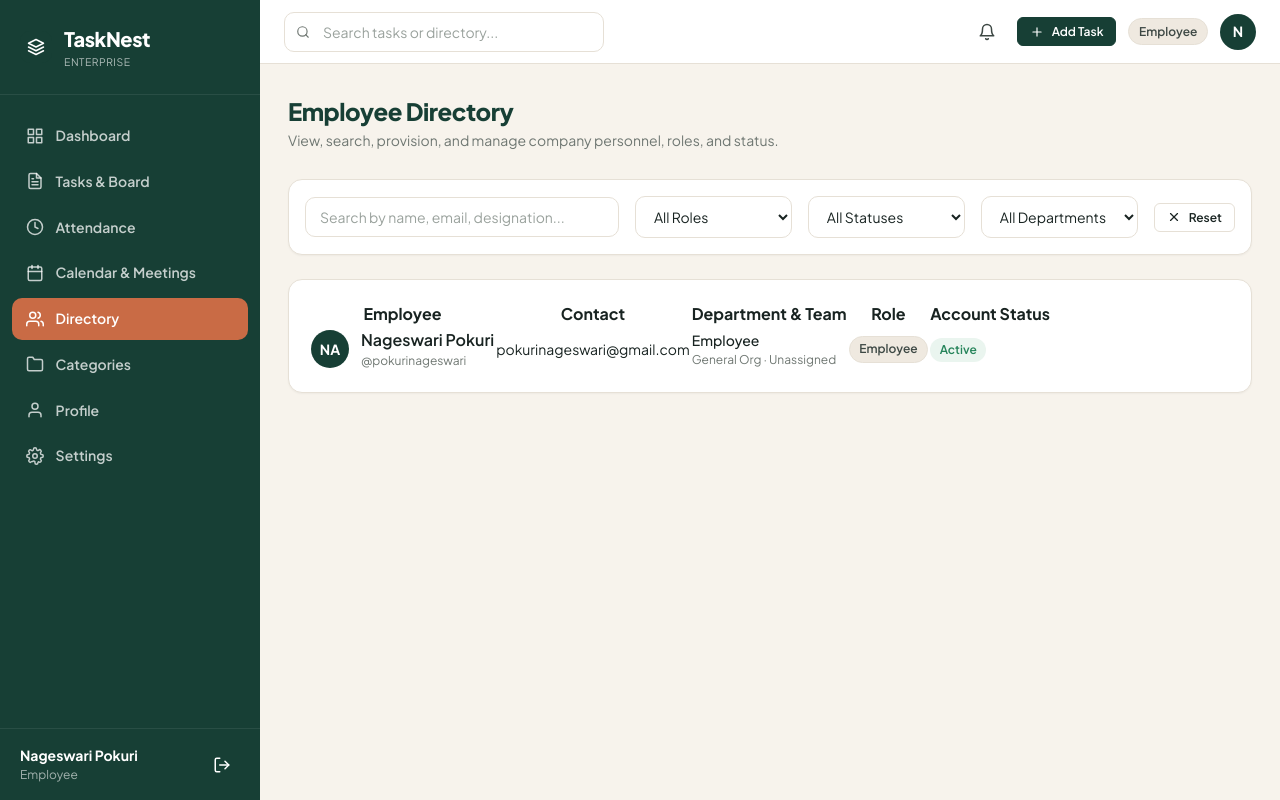
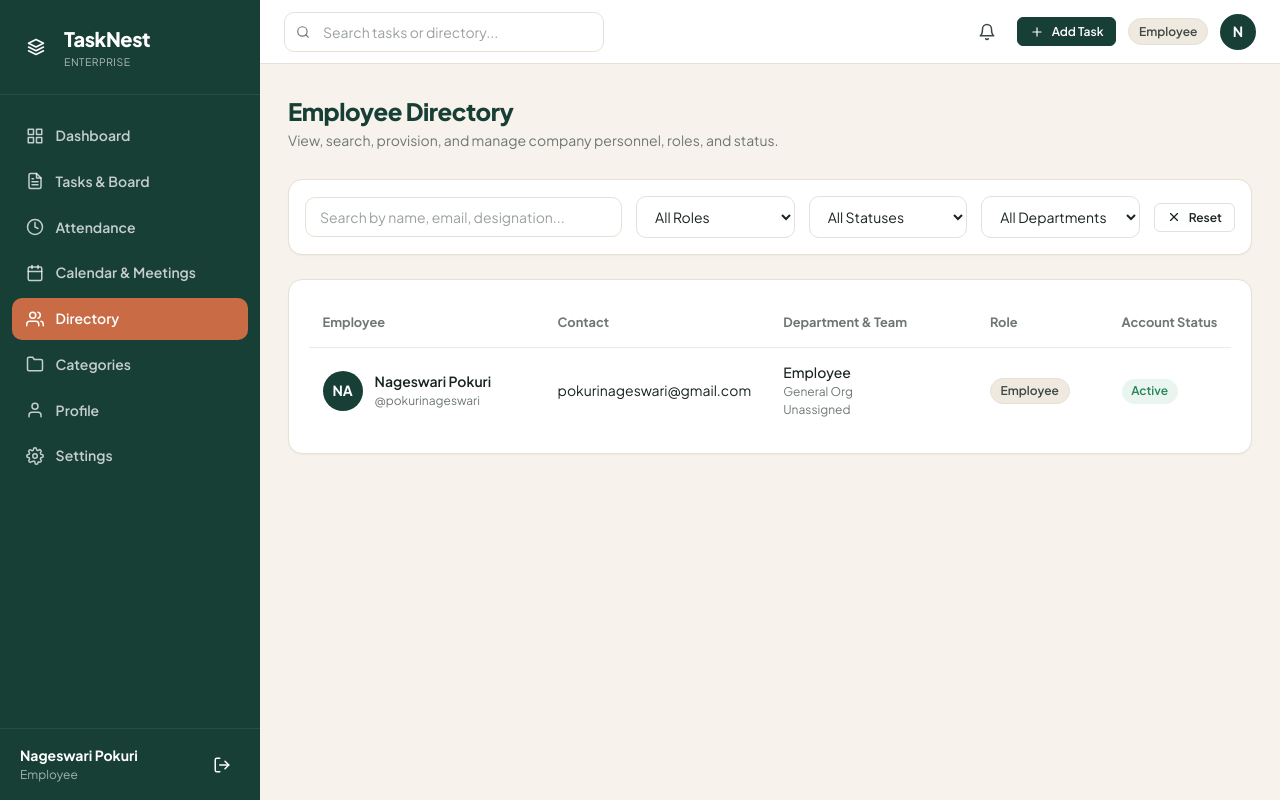
Before and after one commit to kondapatirahul/Task-Manager-Web-App, a Flask app: page /employees in a window 1280 px wide. Run offline with Flask 3, Linux system fonts and the light colour scheme; a user stored in the database is signed in; data comes from the database, SQL or seed files in the repository; both versions use the stored data as it was after the commit; data that the repository does not hold is empty.

Commit message:
Adjust UI alignments

```diff
--- a/static/css/style.css
+++ b/static/css/style.css
@@ -1561,3 +1561,173 @@ textarea.form-control {
 .attendance-timesheet-table td { border-top: 1px solid var(--color-border-subtle); }
 .attendance-timesheet-table th:last-child,
 .attendance-timesheet-table td:last-child { min-width: 220px; white-space: normal; }
+
+/* Employee directory: stable columns with scroll on narrow screens. */
+.employee-filters-card {
+  padding: 1rem;
+  margin-bottom: 1.5rem;
+}
+.employee-filters {
+  display: grid;
+  grid-template-columns: minmax(240px, 2fr) repeat(3, minmax(145px, 1fr)) auto;
+  align-items: center;
+  gap: 0.875rem;
+}
+.employee-filters .form-control {
+  min-width: 0;
+  margin-bottom: 0;
+}
+.employee-search {
+  grid-column: span 1;
+}
+.employee-filter-reset {
+  white-space: nowrap;
+}
+.employee-table-card {
+  padding: 1.25rem;
+}
+.employee-table-scroll {
+  width: 100%;
+  overflow-x: auto;
+}
+.employee-table {
+  width: 100%;
+  min-width: 1060px;
+  table-layout: fixed;
+  border-collapse: collapse;
+}
+.employee-table:not(.employee-table-manage) {
+  min-width: 940px;
+}
+.employee-table .employee-col-person { width: 23%; }
+.employee-table .employee-col-contact { width: 23%; }
+.employee-table .employee-col-department { width: 20%; }
+.employee-table .employee-col-role { width: 12%; }
+.employee-table .employee-col-status { width: 12%; }
+.employee-table .employee-col-actions { width: 10%; }
+.employee-table:not(.employee-table-manage) .employee-col-person { width: 25%; }
+.employee-table:not(.employee-table-manage) .employee-col-contact { width: 24%; }
+.employee-table:not(.employee-table-manage) .employee-col-department { width: 22%; }
+.employee-table:not(.employee-table-manage) .employee-col-role { width: 14%; }
+.employee-table:not(.employee-table-manage) .employee-col-status { width: 15%; }
+.employee-table th,
+.employee-table td {
+  padding: 0.9rem 0.85rem;
+  text-align: left;
+  vertical-align: middle;
+}
+.employee-table th {
+  color: var(--color-muted);
+  font-size: 0.8rem;
+  font-weight: 700;
+  line-height: 1.4;
+  white-space: normal;
+}
+.employee-table td {
+  border-top: 1px solid var(--color-border-subtle);
+}
+.employee-person-cell,
+.employee-contact-cell,
+.employee-department-cell {
+  min-width: 0;
+}
+.employee-person {
+  display: flex;
+  min-width: 0;
+  align-items: center;
+  gap: 0.75rem;
+}
+.employee-avatar {
+  display: flex;
+  width: 2.5rem;
+  height: 2.5rem;
+  flex: 0 0 2.5rem;
+  align-items: center;
+  justify-content: center;
+  border-radius: 50%;
+  background-color: var(--color-primary);
+  color: #fff;
+  font-size: var(--font-size-sm);
+  font-weight: 700;
+}
+.employee-person-details {
+  min-width: 0;
+}
+.employee-name,
+.employee-username,
+.employee-email,
+.employee-phone,
+.employee-designation,
+.employee-department,
+.employee-team {
+  overflow: hidden;
+  text-overflow: ellipsis;
+}
+.employee-name {
+  color: var(--color-text);
+  font-size: var(--font-size-sm);
+  font-weight: 600;
+  white-space: nowrap;
+}
+.employee-username,
+.employee-phone,
+.employee-department,
+.employee-team {
+  color: var(--color-muted);
+  font-size: var(--font-size-xs);
+}
+.employee-username,
+.employee-email {
+  white-space: nowrap;
+}
+.employee-email {
+  font-size: var(--font-size-sm);
+}
+.employee-designation {
+  font-size: var(--font-size-sm);
+  font-weight: 500;
+  white-space: nowrap;
+}
+.employee-role-cell,
+.employee-status-cell {
+  white-space: nowrap;
+}
+.employee-table .employee-actions-heading,
+.employee-table .employee-actions-cell {
+  text-align: right;
+}
+.employee-actions-cell .btn {
+  white-space: nowrap;
+}
+.employee-table-message {
+  padding: 2.5rem !important;
+  color: var(--color-muted);
+  text-align: center !important;
+}
+.employee-table-error {
+  color: var(--color-danger);
+}
+
+@media (max-width: 1100px) {
+  .employee-filters {
+    grid-template-columns: repeat(2, minmax(0, 1fr));
+  }
+  .employee-search {
+    grid-column: 1 / -1;
+  }
+  .employee-filter-reset {
+    justify-self: start;
+  }
+}
+
+@media (max-width: 560px) {
+  .employee-filters {
+    grid-template-columns: minmax(0, 1fr);
+  }
+  .employee-search {
+    grid-column: auto;
+  }
+  .employee-table-card {
+    padding: 0.875rem;
+  }
+}
--- a/templates/employees.html
+++ b/templates/employees.html
@@ -1,6 +1,8 @@
 {% extends "_app_layout.html" %}
 
 {% block title %}Employee Directory — TaskNest Enterprise{% endblock %}
+
+{% set can_manage_employees = current_user.role in ['super_admin', 'admin_hr'] %}
 
 {% block app_content %}
 <div class="page-intro" style="display: flex; justify-content: space-between; align-items: center; flex-wrap: wrap; gap: 1rem;">
@@ -8,7 +10,7 @@
     <h1 class="page-title">Employee Directory</h1>
     <p class="page-subtitle">View, search, provision, and manage company personnel, roles, and status.</p>
   </div>
-  {% if current_user.role in ['super_admin', 'admin_hr'] %}
+  {% if can_manage_employees %}
   <button id="open-provision-btn" class="btn btn-primary">
     <svg class="icon icon-sm" viewBox="0 0 24 24"><path d="M16 21v-2a4 4 0 0 0-4-4H5a4 4 0 0 0-4 4v2"></path><circle cx="8.5" cy="7" r="4"></circle><line x1="20" y1="8" x2="20" y2="14"></line><line x1="23" y1="11" x2="17" y2="11"></line></svg>
     <span>Provision Employee</span>
@@ -17,33 +19,25 @@
 </div>
 
 <!-- Filters Bar -->
-<div class="card" style="padding: 1rem; margin-bottom: 1.5rem;">
-  <div style="display: flex; gap: 1rem; flex-wrap: wrap; align-items: center;">
-    <div style="flex: 2; min-width: 220px; position: relative;">
-      <input type="search" id="emp-search" class="form-control" placeholder="Search by name, email, designation..." style="margin-bottom: 0;">
-    </div>
-    <div style="flex: 1; min-width: 140px;">
-      <select id="emp-filter-role" class="form-control" style="margin-bottom: 0;">
+<div class="card employee-filters-card">
+  <div class="employee-filters">
+    <input type="search" id="emp-search" class="form-control employee-search" placeholder="Search by name, email, designation..." aria-label="Search employees">
+    <select id="emp-filter-role" class="form-control" aria-label="Filter by role">
       <option value="">All Roles</option>
       <option value="super_admin">Super Admin</option>
       <option value="admin_hr">Admin / HR</option>
       <option value="team_lead">Team Lead</option>
       <option value="employee">Employee</option>
     </select>
-    </div>
-    <div style="flex: 1; min-width: 140px;">
-      <select id="emp-filter-status" class="form-control" style="margin-bottom: 0;">
+    <select id="emp-filter-status" class="form-control" aria-label="Filter by account status">
       <option value="">All Statuses</option>
       <option value="active">Active Only</option>
       <option value="inactive">Deactivated Only</option>
     </select>
-    </div>
-    <div style="flex: 1; min-width: 150px;">
-      <select id="emp-filter-dept" class="form-control" style="margin-bottom: 0;">
+    <select id="emp-filter-dept" class="form-control" aria-label="Filter by department">
       <option value="">All Departments</option>
     </select>
-    </div>
-    <button id="emp-filter-reset" class="btn btn-secondary btn-sm" title="Reset Filters">
+    <button id="emp-filter-reset" class="btn btn-secondary btn-sm employee-filter-reset" title="Reset Filters">
       <svg class="icon icon-sm" viewBox="0 0 24 24"><line x1="18" y1="6" x2="6" y2="18"></line><line x1="6" y1="6" x2="18" y2="18"></line></svg>
       <span>Reset</span>
     </button>
@@ -51,9 +45,25 @@
 </div>
 
 <!-- Employee List Card / Table -->
-<div class="card" style="padding: 1.25rem;">
-  <div style="overflow-x: auto;">
-    <table class="table" id="emp-table">
+<div class="card employee-table-card">
+  <div class="employee-table-scroll">
+    <table class="table employee-table {% if can_manage_employees %}employee-table-manage{% endif %}" id="emp-table">
+    <colgroup>
+      {% if can_manage_employees %}
+      <col class="employee-col-person">
+      <col class="employee-col-contact">
+      <col class="employee-col-department">
+      <col class="employee-col-role">
+      <col class="employee-col-status">
+      <col class="employee-col-actions">
+      {% else %}
+      <col class="employee-col-person">
+      <col class="employee-col-contact">
+      <col class="employee-col-department">
+      <col class="employee-col-role">
+      <col class="employee-col-status">
+      {% endif %}
+    </colgroup>
     <thead>
       <tr>
         <th>Employee</th>
@@ -61,14 +71,14 @@
         <th>Department & Team</th>
         <th>Role</th>
         <th>Account Status</th>
-          {% if current_user.role in ['super_admin', 'admin_hr'] %}
-          <th style="text-align: right;">Actions</th>
+        {% if can_manage_employees %}
+        <th class="employee-actions-heading">Actions</th>
         {% endif %}
       </tr>
     </thead>
     <tbody id="emp-tbody">
       <tr>
-          <td colspan="6" style="text-align: center; padding: 2.5rem; color: var(--color-muted);">
+        <td colspan="{{ 6 if can_manage_employees else 5 }}" class="employee-table-message">
           Loading directory...
         </td>
         </tr>
@@ -78,7 +88,7 @@
 </div>
 
 <!-- Provision Employee Modal -->
-{% if current_user.role in ['super_admin', 'admin_hr'] %}
+{% if can_manage_employees %}
 <div class="modal-overlay" id="provision-modal" role="dialog" aria-modal="true" aria-labelledby="provision-title">
   <div class="modal-card" style="max-width: 600px;">
     <div class="modal-header">
@@ -177,6 +187,13 @@ document.addEventListener('DOMContentLoaded', () => {
   let teams = [];
 
   const csrfToken = document.querySelector('meta[name="csrf-token"]')?.content || '';
+  const escapeHtml = value => String(value ?? '').replace(/[&<>"']/g, character => ({
+    '&': '&amp;',
+    '<': '&lt;',
+    '>': '&gt;',
+    '"': '&quot;',
+    "'": '&#39;'
+  })[character]);
 
   // Modal helpers
   function openModal(modal) {
@@ -200,8 +217,8 @@ document.addEventListener('DOMContentLoaded', () => {
   async function loadOrgMetadata() {
     try {
       const [deptRes, teamRes] = await Promise.all([
-        fetch('/api/departments'),
-        fetch('/api/teams')
+        fetch('/api/organization/departments'),
+        fetch('/api/organization/teams')
       ]);
       if (deptRes.ok) {
         const json = await deptRes.json();
@@ -254,7 +271,7 @@ document.addEventListener('DOMContentLoaded', () => {
       if (employees.length === 0) {
         empTable.innerHTML = `
           <tr>
-            <td colspan="6" style="text-align: center; padding: 2.5rem; color: var(--color-muted);">
+            <td colspan="{{ 6 if can_manage_employees else 5 }}" class="employee-table-message">
               No employees matched the current filters.
             </td>
           </tr>
@@ -263,7 +280,8 @@ document.addEventListener('DOMContentLoaded', () => {
       }
 
       empTable.innerHTML = employees.map(emp => {
-        const initials = (emp.full_name || emp.username).substring(0, 2).toUpperCase();
+        const name = emp.full_name || emp.username;
+        const initials = escapeHtml(name.substring(0, 2).toUpperCase());
         const roleLabels = {
           'super_admin': 'Super Admin',
           'admin_hr': 'Admin / HR',
@@ -271,38 +289,42 @@ document.addEventListener('DOMContentLoaded', () => {
           'employee': 'Employee'
         };
         const roleLabel = roleLabels[emp.role] || emp.role;
+        const teamName = (emp.team_id && teams.find(team => Number(team.id) === Number(emp.team_id))?.name)
+          || emp.team_name
+          || 'Unassigned';
         const statusBadge = emp.account_active
           ? '<span class="badge badge-completed">Active</span>'
           : '<span class="badge badge-overdue">Deactivated</span>';
 
         return `
           <tr>
-            <td>
-              <div style="display: flex; align-items: center; gap: 0.75rem;">
-                <div style="width: 38px; height: 38px; border-radius: 50%; background-color: var(--color-primary); color: #fff; display: flex; align-items: center; justify-content: center; font-weight: 700; font-size: var(--font-size-sm);">
+            <td class="employee-person-cell">
+              <div class="employee-person">
+                <div class="employee-avatar">
                   ${initials}
                 </div>
-                <div>
-                  <div style="font-weight: 600; color: var(--color-text);">${emp.full_name || emp.username}</div>
-                  <div style="font-size: var(--font-size-xs); color: var(--color-muted);">@${emp.username}</div>
+                <div class="employee-person-details">
+                  <div class="employee-name" title="${escapeHtml(name)}">${escapeHtml(name)}</div>
+                  <div class="employee-username" title="@${escapeHtml(emp.username)}">@${escapeHtml(emp.username)}</div>
                 </div>
               </div>
             </td>
-            <td>
-              <div style="font-size: var(--font-size-sm);">${emp.email}</div>
-              ${emp.phone ? `<div style="font-size: var(--font-size-xs); color: var(--color-muted);">${emp.phone}</div>` : ''}
+            <td class="employee-contact-cell">
+              <div class="employee-email" title="${escapeHtml(emp.email)}" aria-label="${escapeHtml(emp.email)}">${escapeHtml(emp.email)}</div>
+              ${emp.phone ? `<div class="employee-phone" title="${escapeHtml(emp.phone)}">${escapeHtml(emp.phone)}</div>` : ''}
             </td>
-            <td>
-              <div style="font-weight: 500; font-size: var(--font-size-sm);">${emp.designation || 'Staff'}</div>
-              <div style="font-size: var(--font-size-xs); color: var(--color-muted);">${emp.department_name || 'General Org'} · ${emp.team_name || 'Unassigned'}</div>
+            <td class="employee-department-cell">
+              <div class="employee-designation" title="${escapeHtml(emp.designation || 'Staff')}">${escapeHtml(emp.designation || 'Staff')}</div>
+              <div class="employee-department" title="${escapeHtml(emp.department_name || 'General Org')}">${escapeHtml(emp.department_name || 'General Org')}</div>
+              <div class="employee-team" title="${escapeHtml(teamName)}">${escapeHtml(teamName)}</div>
             </td>
-            <td>
-              <span class="badge badge-${emp.role}">${roleLabel}</span>
+            <td class="employee-role-cell">
+              <span class="badge badge-${escapeHtml(emp.role)}">${escapeHtml(roleLabel)}</span>
             </td>
-            <td>${statusBadge}</td>
-            {% if current_user.role in ['super_admin', 'admin_hr'] %}
-            <td style="text-align: right;">
-              <button class="btn btn-ghost btn-sm toggle-status-btn" data-id="${emp.id}" data-active="${emp.account_active}">
+            <td class="employee-status-cell">${statusBadge}</td>
+            {% if can_manage_employees %}
+            <td class="employee-actions-cell">
+              <button class="btn btn-ghost btn-sm toggle-status-btn" data-id="${escapeHtml(emp.id)}" data-active="${emp.account_active}">
                 ${emp.account_active ? 'Deactivate' : 'Activate'}
               </button>
             </td>
@@ -343,8 +365,8 @@ document.addEventListener('DOMContentLoaded', () => {
     } catch (err) {
       empTable.innerHTML = `
         <tr>
-          <td colspan="6" style="text-align: center; padding: 2.5rem; color: var(--color-danger);">
-            ${err.message}
+          <td colspan="{{ 6 if can_manage_employees else 5 }}" class="employee-table-message employee-table-error">
+            ${escapeHtml(err.message)}
           </td>
         </tr>
       `;
```
Also changed, not shown: instance/tasks.db. Lines whose indentation alone changed are shown as unchanged.
